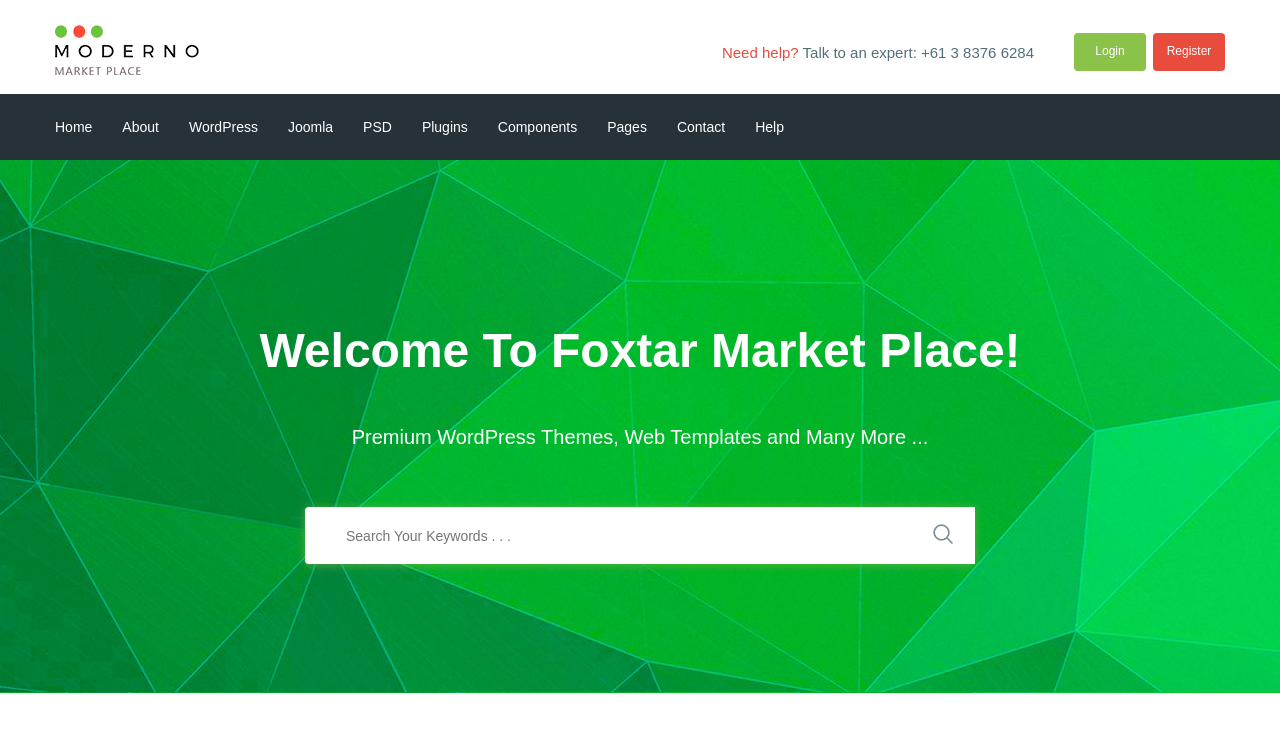
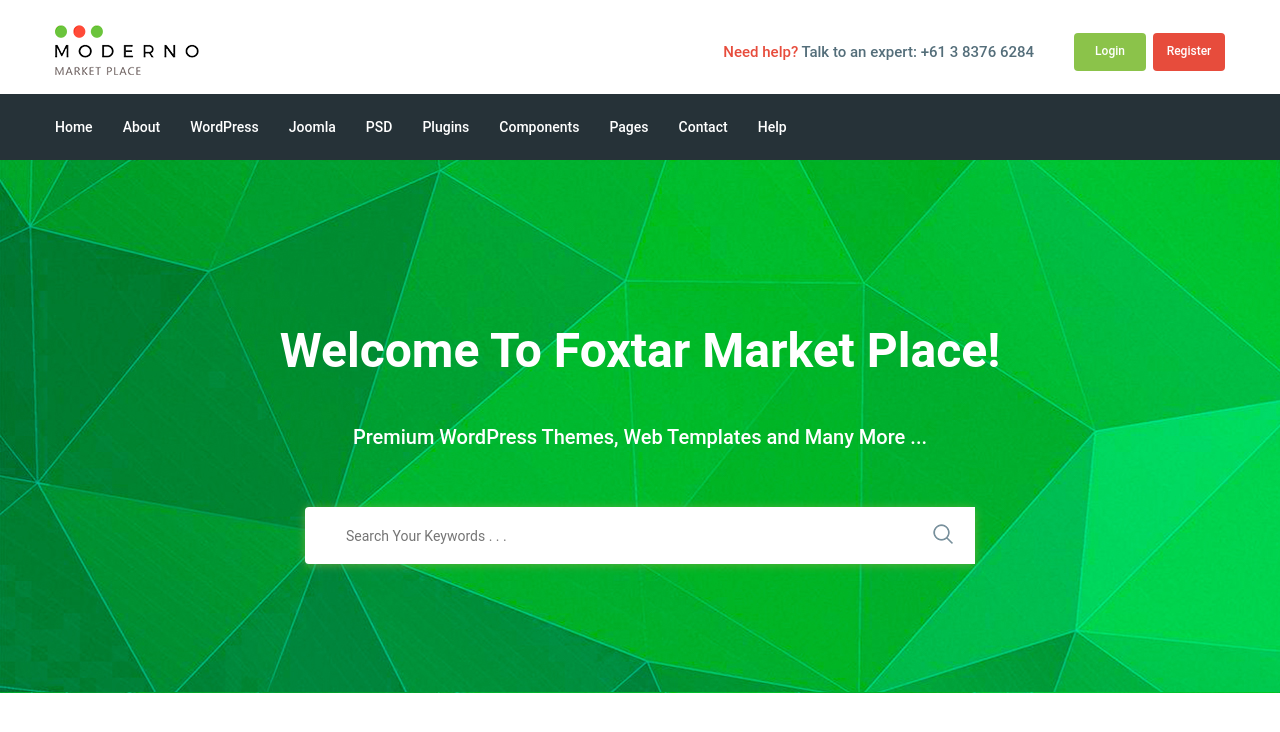
Before and after one commit to AntonKonstantinoff/moderno, a website: page app/index.html in a window 1280 px wide. Drawn offline with nearby package versions, Linux system fonts and the light colour scheme; files that its build step writes are made by us from their sources.

Commit message:
Fixed fonts

```diff
--- a/app/scss/_fonts.scss
+++ b/app/scss/_fonts.scss
@@ -1,20 +1,6 @@
 @font-face {
-	font-family: "Roboto-Regular", sans-serif;
+	font-family: "Roboto", sans-serif;
 	src: url("../fonts/Roboto-Regular.woff") format("woff"), url("../fonts/Roboto-Regular.woff2") format("woff2");
-	font-weight: 400;
+	font-weight: normal;
 	font-style: normal;
 }
-
-@font-face {
-	font-family: "Roboto-Medium", sans-serif;
-	src: url("../fonts/Roboto-Medium.woff") format("woff"), url("../fonts/Roboto-Medium.woff2") format("woff2");
-	font-weight: 500;
-	font-style: normal;
-}
-
-@font-face {
-	font-family: "Roboto-Bold", sans-serif;
-	src: url("../fonts/Roboto-Bold.woff") format("woff"), url("../fonts/Roboto-Bold.woff2") format("woff2");
-	font-weight: 700;
-	font-style: normal;
-}
--- a/app/scss/_global.scss
+++ b/app/scss/_global.scss
@@ -21,7 +21,8 @@ li {
 	list-style: none;
 }
 body {
-	font-family: "Roboto-Medium", sans-serif;
+	font-family: "Roboto", sans-serif;
+	font-weight: 500;
 	color: $text;
 }
 
--- a/app/scss/style.scss
+++ b/app/scss/style.scss
@@ -26,7 +26,6 @@
 
 	&__lk {
 		font-size: 12px;
-		font-family: "Roboto-Regular", sans-serif;
 		border-radius: 4px;
 		max-width: 72px;
 		width: 100%;
```
Also changed, not shown: app/fonts/Roboto-Bold.woff (deleted), app/fonts/Roboto-Bold.woff2 (deleted), app/fonts/Roboto-Medium.woff (deleted), app/fonts/Roboto-Medium.woff2 (deleted).
